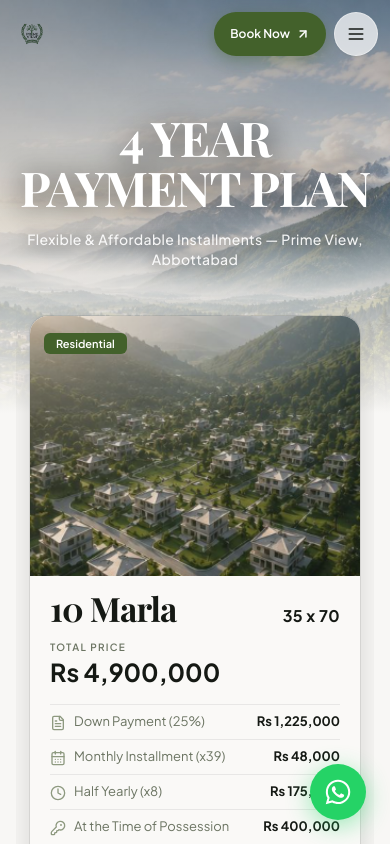
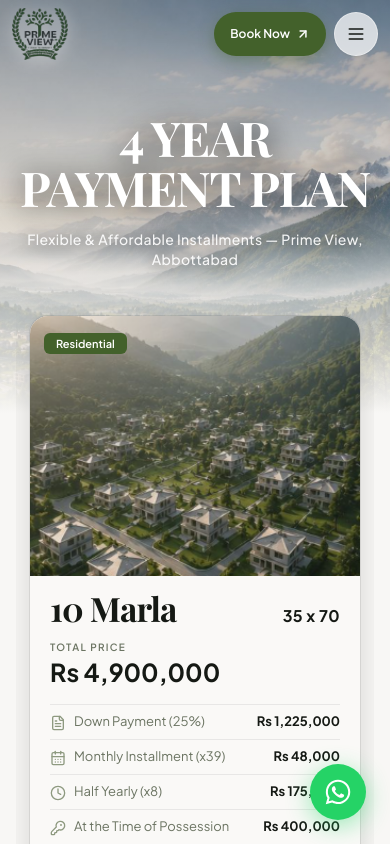
Before and after one commit to HassanAliMashwani/Prime-View-Frontend, a Next.js app: page /our-plans in a window 390 px wide. Shown: the top 844 px of the page. Built offline with nearby package versions, Linux system fonts and the light colour scheme; a web font is replaced by a local one.

Commit message:
fix(header): optimize logo source and sizing for high visibility on mobile and desktop

```diff
--- a/src/components/navigation/Header.tsx
+++ b/src/components/navigation/Header.tsx
@@ -49,12 +49,12 @@
             className="pointer-events-auto flex items-center group shrink-0 transition-all duration-180 focus-visible:outline focus-visible:outline-2 focus-visible:outline-white"
             aria-label="Prime View Home"
           >
-            <div className="relative w-28 h-10 sm:w-36 sm:h-12 md:w-44 md:h-14 lg:w-52 lg:h-14 transition-transform duration-180 group-hover:scale-105 flex items-center">
+            <div className="relative w-14 h-14 sm:w-16 sm:h-16 md:w-20 md:h-20 lg:w-24 lg:h-24 transition-transform duration-180 group-hover:scale-105 flex items-center">
               <Image
                 src={siteConfig.logoPath}
                 alt="Prime View Emblem"
                 fill
-                className="object-contain object-left"
+                className="object-contain object-left drop-shadow-[0_2px_8px_rgba(255,255,255,0.6)]"
                 priority
               />
             </div>
--- a/src/data/site.ts
+++ b/src/data/site.ts
@@ -24,6 +24,6 @@
   whatsapp: "923129980707",
   email: "info@primeview.org",
   facebookUrl: "https://www.facebook.com/profile.php?id=61564242827062",
-  logoPath: "/new assests/updated Logo/prime_View__logo_page-0001-removebg-preview-removebg-preview.png",
+  logoPath: "/logo-trimmed.png",
   brochurePath: "/assets/hero/artboard-22x-100.webp",
 };
```
